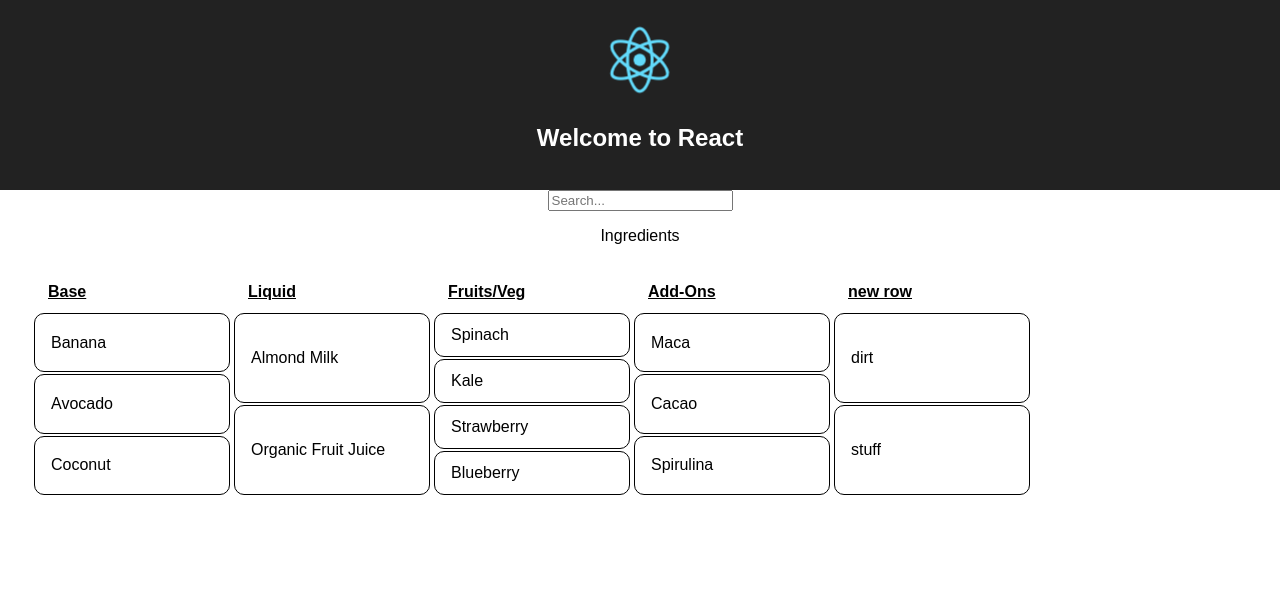
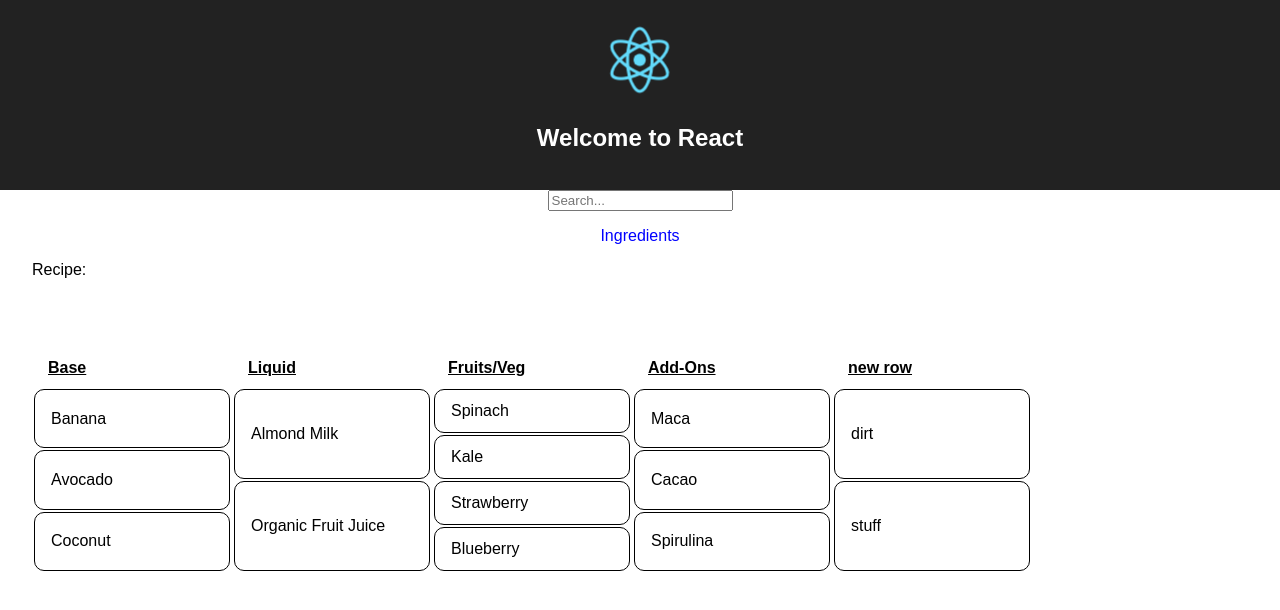
Before and after one commit to djedynak259/react-smoothie-app, a React (Create React App) app: page / in a window 1280 px wide. Shown: the top 610 px of the page. Built offline with nearby package versions, Linux system fonts and the light colour scheme.

Commit message:
string adjust

```diff
--- a/src/App.css
+++ b/src/App.css
@@ -63,3 +63,11 @@
 .highlight {
   background-color: lightblue;
 }
+
+.recipe {
+  text-align: left;
+}
+
+.fuckYa {
+  color: blue;
+}
--- a/src/App.js
+++ b/src/App.js
@@ -143,11 +143,19 @@ class SearchBar extends React.Component {
 
 class Recipe extends React.Component {
   render () {
-    let string = this.props.recipee.toString();
+    let string = '';
+    for (var i=0;i<this.props.recipe.length;i++) {
+      if(this.props.recipe.length === 1) {
+        string = `${this.props.recipe[i]}`;
+      } else {
+       string = `${string}, ${this.props.recipe[i]}`;
+      }
+    }
+
     return (
       <div>
-        <p>{this.props.recipe}</p>
-        <p>{string}</p>
+        <p className='fuckYa'>{this.props.ingredient}</p>
+        <p className='recipe'>Recipe: {string}</p>
       </div>
     );
   }
@@ -158,8 +166,8 @@ class FilterableProductTable extends React.Component {
     super(props);
     this.state = {
       filterText: '',
-      recipe: 'Ingredients',
-      recipee: []
+      ingredient: 'Ingredients',
+      recipe: []
     };
 
     this.passTarget = this.passTarget.bind(this);
@@ -167,15 +175,15 @@ class FilterableProductTable extends React.Component {
   }
 
   passTarget(e) {
-    let temp = this.state.recipee;
-    if(temp.includes(e)){
-      temp.splice(temp.indexOf(e),1)
+    let recipeArr = this.state.recipe;
+    if(recipeArr.includes(e)){
+      recipeArr.splice(recipeArr.indexOf(e),1)
     } else {
-      temp.push(e)
+      recipeArr.push(e)
     }
     this.setState({
-      recipe: `Fuck ya, ${e}!`,
-      recipee: temp
+      ingredient: `Fuck ya, ${e}!`,
+      recipe: recipeArr
     })
   }
 
@@ -193,7 +201,7 @@ class FilterableProductTable extends React.Component {
           inStockOnly={this.state.inStockOnly}
           onFilterTextInput={this.handleFilterTextInput}
         />
-        <Recipe recipe={this.state.recipe} recipee={this.state.recipee}/>
+        <Recipe recipe={this.state.recipe} ingredient={this.state.ingredient}/>
         <Table products={this.props.products}
                filterText={this.state.filterText}
                passTarget={this.passTarget}
```
